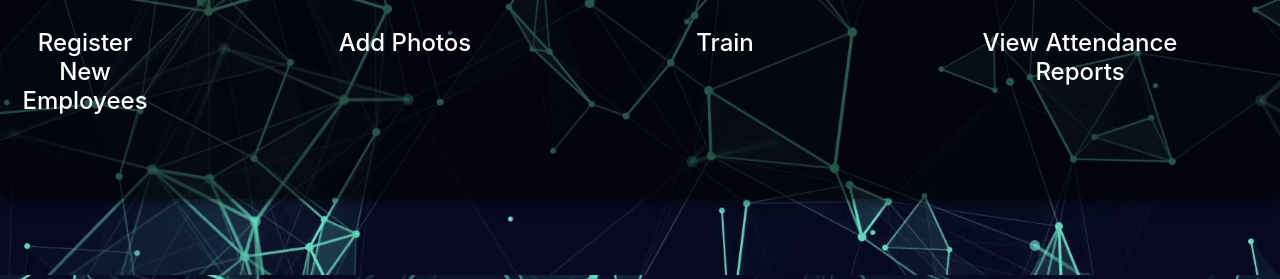
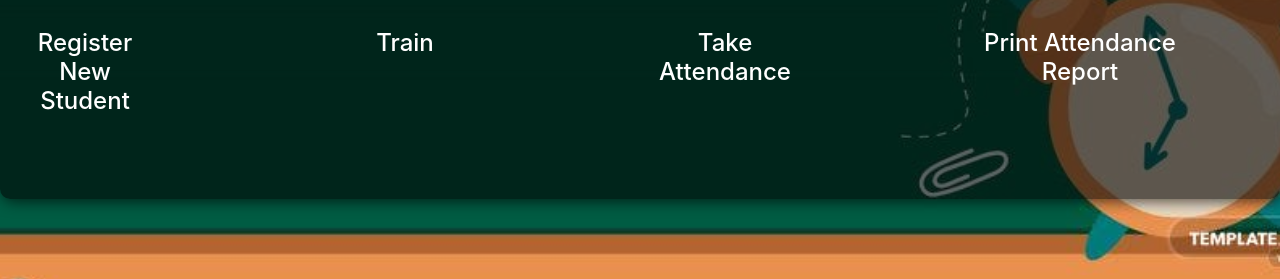
Before and after one commit to Pushkkaarr/Face-Detect-Attendance, a Django app: page / in a window 1280 px wide. Shown: the part 525-804 px from the top of the page. Run offline with Django 5.2, Linux system fonts and the light colour scheme; some libraries are stand-ins or nearby versions.

Commit message:
images done

```diff
--- a/Attendance/home/templates/home.html
+++ b/Attendance/home/templates/home.html
@@ -14,7 +14,7 @@
 
    <style>
     body{
-      background: url('{% static "bg_image.png"%}') no-repeat center center fixed;
+      background: url('{% static "bg_image.jpg"%}') no-repeat center center fixed;
       background-size: cover;
 
     }
@@ -99,15 +99,15 @@ box-shadow:         2px 2px 15px 0px rgba(0, 3, 0, 0.7);">
 
         </div>
           <div class="col-md-3">
-          <a href=""><img src="{% static 'Attendance/static/addphotos.png' %}" class="img-responsive" style="width:300px;height:300px ;" /></a>
+          <a href=""><img src='{% static "train.png" %}' class="img-responsive" style="width:300px;height:300px ;" /></a>
 
         </div>
            <div class="col-md-3">
-          <a href="" id="train" ><img src="{% static 'recognition/img/train.jpeg' %}" class="img-responsive" style="width:300px;height:300px ;" /></a>
+          <a href="" id="train" ><img src='{% static "take_attend.png" %}' class="img-responsive" style="width:300px;height:300px ;" /></a>
 
         </div>
         <div class="col-md-3">
-          <a href=""><img src="{% static 'recognition/img/reports.png' %}" class="img-responsive" style="width:300px;height:300px"/></a>
+          <a href=""><img src='{% static "print.png" %}' class="img-responsive" style="width:300px;height:300px"/></a>
 
         </div>
 
@@ -121,16 +121,16 @@ box-shadow:         2px 2px 15px 0px rgba(0, 3, 0, 0.7);">
 
 
         <div class="col md-3">
-   <h4 class="text-center att">Register New Employees</h4>
+   <h4 class="text-center att">Register New Student</h4>
         </div>
           <div class="col md-3">
-   <h4 class="text-center att">Add Photos</h4>
+   <h4 class="text-center att">Train</h4>
         </div>
             <div class="col md-3">
-   <h4 class="text-center att">Train</h4>
+   <h4 class="text-center att">Take Attendance</h4>
         </div>
         <div class="col md-3">
-             <h4 class="text-center lgn">View Attendance Reports </h4>
+             <h4 class="text-center lgn">Print Attendance Report </h4>
         </div>
 
 
```
Also changed, not shown: Attendance/static/bg_image.jpg (added), Attendance/static/print.png (added), Attendance/static/take_attend.png (added), Attendance/static/train.png (added).
